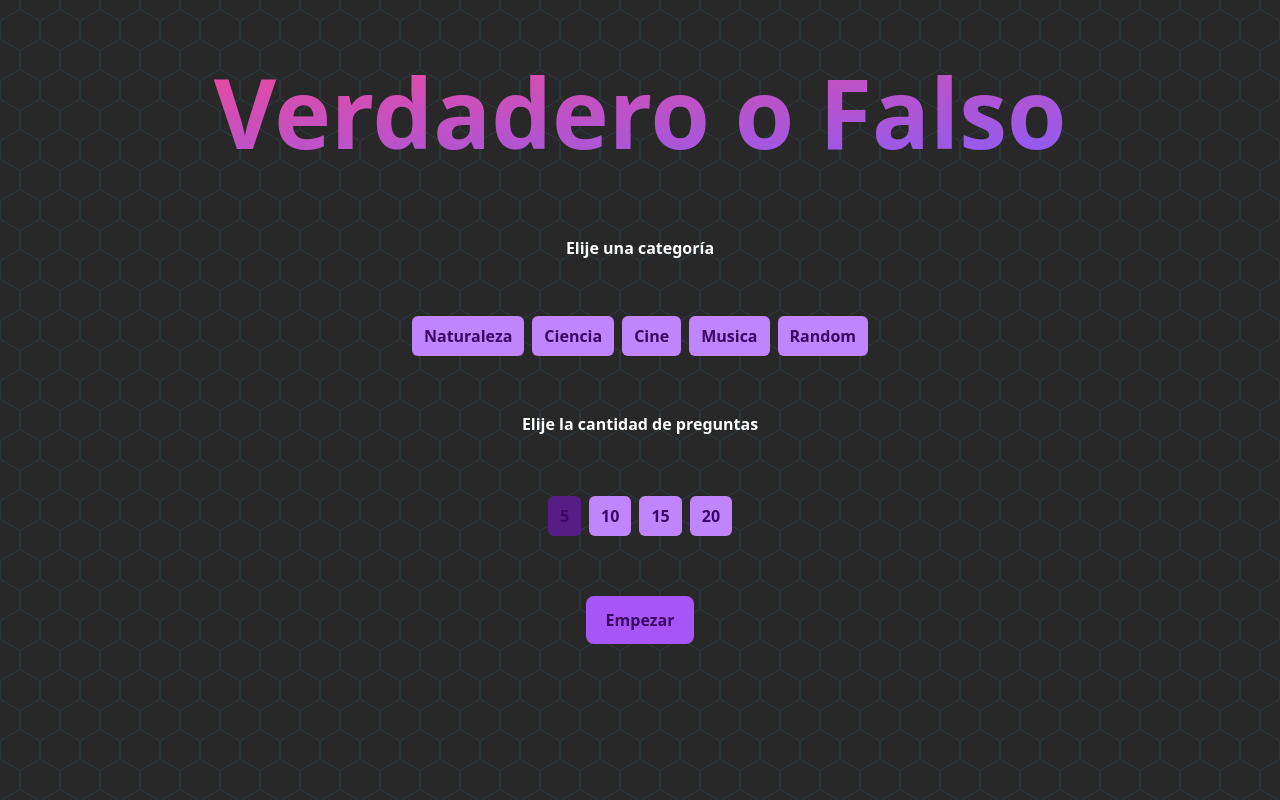
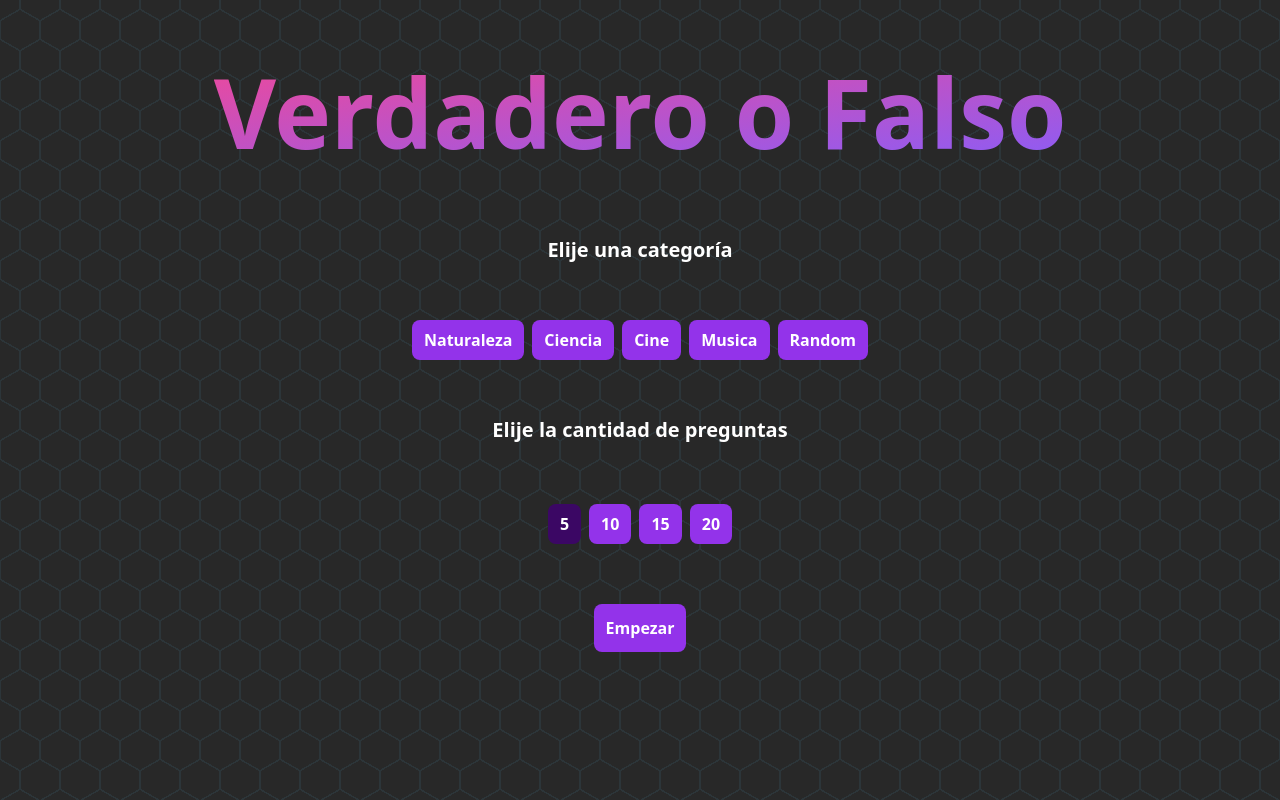
Before and after one commit to GuidoRann/verdadero-falso-front, a React (Vite) app: page / in a window 1280 px wide. Built offline with nearby package versions, Linux system fonts and the light colour scheme; what @midudev/tailwind-animations would draw is missing.

Commit message:
finish the game

```diff
--- a/src/components/Answers.tsx
+++ b/src/components/Answers.tsx
@@ -17,19 +17,19 @@ export default function Answers({
     <div className="flex flex-col gap-10">
       <div className="">
         {onAnswer ? (
-          <p className="text-4xl font-bold text-center text-green-500">
+          <p className="text-5xl font-bold text-center text-green-500">
             Respuesta correcta
           </p>
         ) : (
-          <p className="text-4xl font-bold text-center text-red-500">
+          <p className="text-5xl font-bold text-center text-red-500">
             Respuesta incorrecta
           </p>
         )}
       </div>
-      <p className="text-xl text-center px-5">{onQuestion?.respuesta}</p>
+      <p className="text-2xl text-center px-5">{onQuestion?.respuesta}</p>
       <div className="w-screen flex justify-center pt-5">
         <button
-          className="bg-cyan-600 rounded-xl p-3 hover:bg-cyan-500 font-medium"
+          className="hover:bg-purple-400 bg-purple-600 text-white px-3 py-3 rounded-lg font-bold"
           onClick={() => {
             onBack();
             onIndexIncrement();
--- a/src/components/Finished.tsx
+++ b/src/components/Finished.tsx
@@ -4,14 +4,22 @@ type finishedProps = {
 };
 
 export default function Finished({ finalScore, restart }: finishedProps) {
-
   return (
-    <div className="text-center py-20">
-      <h1 className="text-lg text-white">
+    <div className="text-center py-14">
+      <h1 className="text-5xl font-bold text-white py-10">
         Haz completado todas las preguntas
       </h1>
-      <p className="text-white text-lg">Tu puntuacion es de {finalScore}</p>
-      <button onClick={restart}>Volver al inicio</button>
+      <p className="text-white text-3xl py-7">
+        Respondiste bien
+        <span className="font-bold px-2 text-purple-400">{finalScore}</span>
+        preguntas
+      </p>
+      <button
+        className="hover:bg-purple-400 bg-purple-600 text-white px-3 py-3 rounded-lg font-bold"
+        onClick={restart}
+      >
+        Volver al inicio
+      </button>
     </div>
   );
 }
--- a/src/components/Intro.tsx
+++ b/src/components/Intro.tsx
@@ -16,34 +16,34 @@ export default function Intro({ startGame }: startProp) {
   const amounts = [5, 10, 15, 20];
 
   return (
-    <div className="flex flex-col items-center h-screen w-screen text-white gap-14 font-">
+    <div className="flex flex-col items-center h-screen w-screen text-white gap-14">
       <div className="w-screen text-center pt-16 pb-5 flex flex-col items-center justify-center">
         <h1 className="bg-gradient-to-br from-[#EB499D] to-[#8D5CF4] bg-clip-text text-transparent text-8xl font-black">
           Verdadero o Falso
         </h1>
       </div>
-      <p className="font-bold">Elije una categoría</p>
+      <p className="font-bold text-xl">Elije una categoría</p>
       <div className="flex gap-2">
         {categories.map((category, index) => (
           <button
             key={index}
             onClick={() => setSelectedCategory(category)}
-            className={`bg-purple-400 hover:bg-purple-600 px-3 py-2 text-purple-950  rounded-md font-bold ${
-              selectedCategory === category ? "bg-purple-900" : ""
+            className={`hover:bg-purple-400 bg-purple-600 px-3 py-2 text-white hover:text-purple-950 rounded-lg font-bold ${
+              selectedCategory === category ? "bg-purple-950 font-bold" : ""
             }`}
           >
             {category}
           </button>
         ))}
       </div>
-      <p className="font-bold">Elije la cantidad de preguntas</p>
+      <p className="font-bold text-xl">Elije la cantidad de preguntas</p>
       <div className="flex gap-2 py-1">
         {amounts.map((amount, index) => (
           <button
             key={index}
             onClick={() => setSelectedAmount(amount)}
-            className={`bg-purple-400 hover:bg-purple-600 px-3 py-2 text-purple-950 rounded-md font-bold ${
-              selectedAmount === amount ? "bg-purple-900" : ""
+            className={`hover:bg-purple-400 bg-purple-600 px-3 py-2 text-white hover:text-purple-950 rounded-lg font-bold ${
+              selectedAmount === amount ? "bg-purple-950 font-bold" : ""
             }`}
           >
             {amount}
@@ -51,7 +51,7 @@ export default function Intro({ startGame }: startProp) {
         ))}
       </div>
       <button
-        className="bg-purple-500 hover:bg-purple-700 rounded-lg px-5 py-3 text-purple-950 font-bold "
+        className="hover:bg-purple-400 bg-purple-600 text-white px-3 py-3 rounded-lg font-bold"
         onClick={startGame}
       >
         Empezar
--- a/src/pages/Game.tsx
+++ b/src/pages/Game.tsx
@@ -19,9 +19,6 @@ export default function Landing({ restart }: propsTypes) {
   const { selectedCategory, selectedAmount } = useStore();
 
   const { questions } = HandleQuestions({ selectedCategory, selectedAmount });
-
-  console.log("cantidad", selectedAmount);
-  console.log("categoria", selectedCategory);
 
   const actualQuestion = questions[indexQuestion];
 
```
Also changed, not shown: src/components/Questions.tsx (+2 -10 lines).
